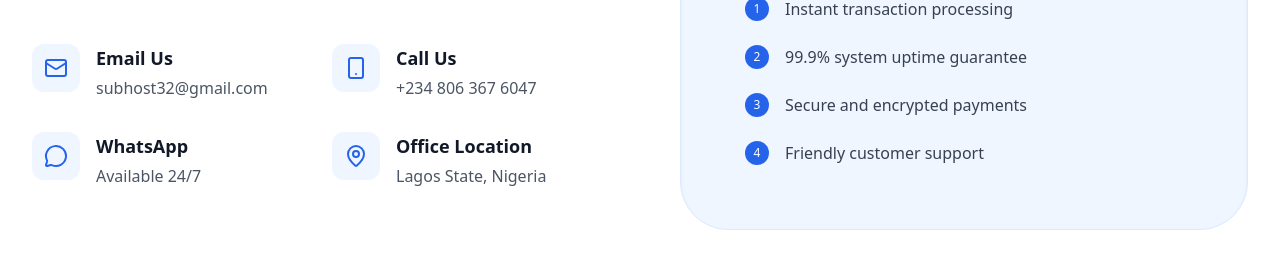
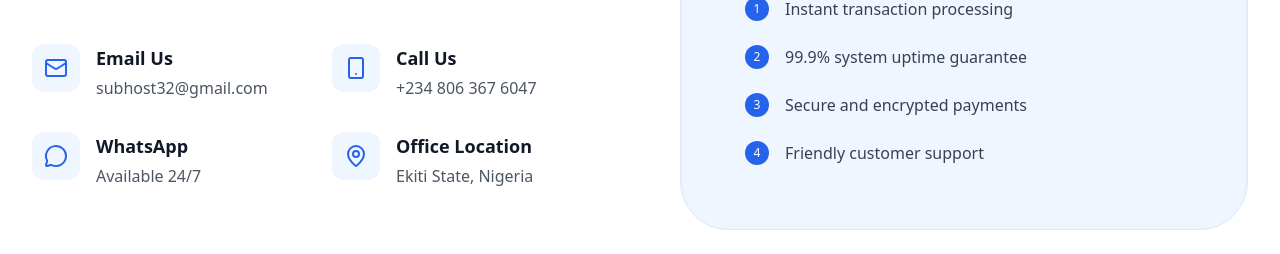
Before and after one commit to falaye01/bot, a React (Vite) app: page / in a window 1280 px wide. Shown: the part 4613-4867 px from the top of the page. Built offline with nearby package versions, Linux system fonts and the light colour scheme.

Commit message:
Update office location to Ekiti State, Nigeria

```diff
--- a/src/components/Contact.jsx
+++ b/src/components/Contact.jsx
@@ -52,7 +52,7 @@
                 </div>
                 <div>
                   <h4 className="text-lg font-bold text-gray-900">Office Location</h4>
-                  <p className="text-gray-600 mt-1">Lagos State, Nigeria</p>
+                  <p className="text-gray-600 mt-1">Ekiti State, Nigeria</p>
                 </div>
               </div>
             </div>
```
